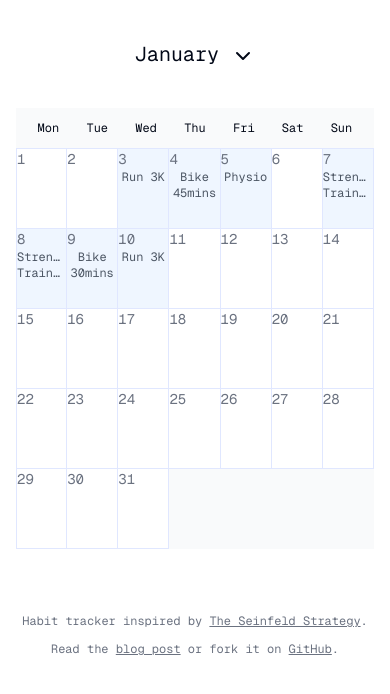
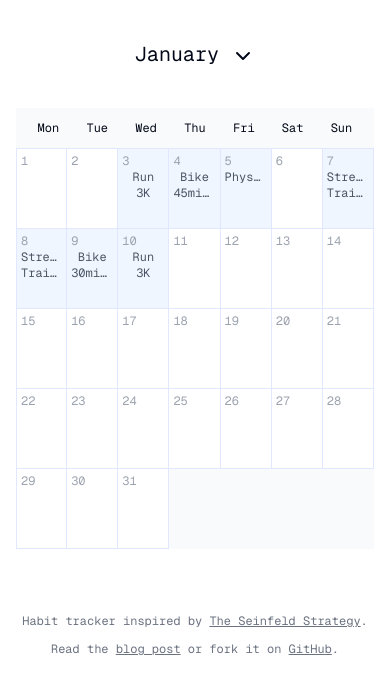
Before and after one commit to scottgallant/seinfeld-calendar, a Next.js app: page / in a window 390 px wide. Shown: the top 694 px of the page. Built offline with nearby package versions, Linux system fonts and the light colour scheme.

Commit message:
update calendar styles

```diff
--- a/src/components/Calendar.js
+++ b/src/components/Calendar.js
@@ -72,14 +72,14 @@ const Calendar = ({ specialDates }) => {
                     {Array.from({ length: totalCells }).map((_, i) => (
                         <div
                             key={i}
-                            className={` border-indigo-100 border-r border-b w-1/7 h-20 lg:p-2 ${i >= paddingDays && isSpecialDate(dates[i - paddingDays])
+                            className={` border-indigo-100 border-r border-b w-1/7 h-20 p-1 lg:p-2 ${i >= paddingDays && isSpecialDate(dates[i - paddingDays])
                                 ? 'bg-blue-50'
                                 : 'bg-white'
                                 } ${i % 7 === 0 ? 'border-l' : ''}`}
                         >
                             {i >= paddingDays && (
                                 <>
-                                    <div className=" text-gray-500 text-sm">{dates[i - paddingDays].getDate()}</div>
+                                    <div className=" text-gray-400 text-xs ">{dates[i - paddingDays].getDate()}</div>
                                     <div className="text-xs text-gray-600 text-center  text-ellipsis overflow-hidden ">
                                         {getDescriptionForDate(dates[i - paddingDays])}
                                     </div>
```
